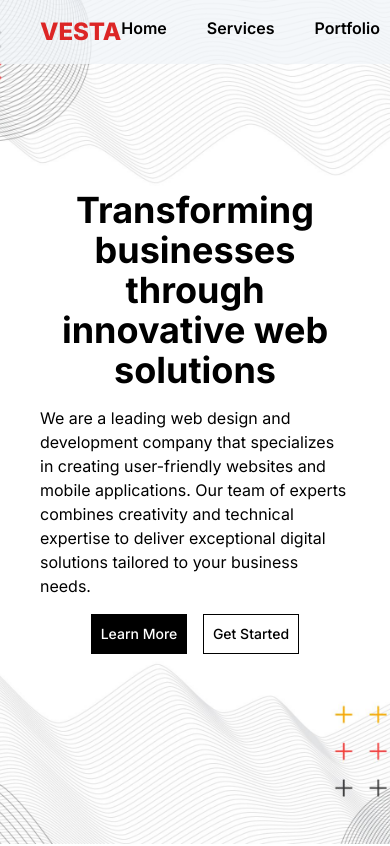
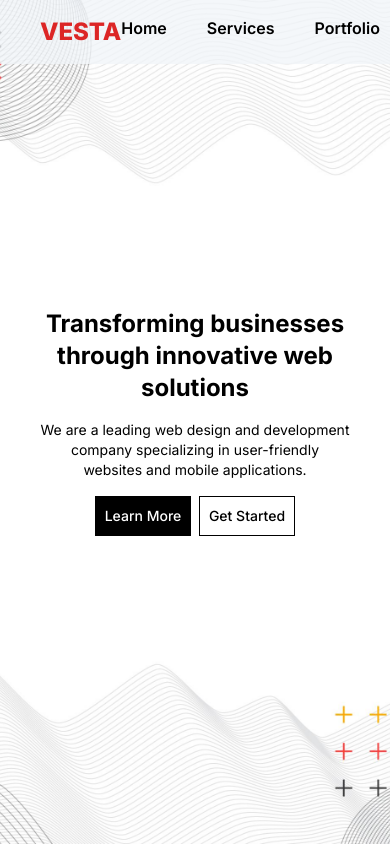
Before and after one commit to allanXQ/arcvesta_v2, a Next.js app: page / in a window 390 px wide. Shown: the top 846 px of the page. Built offline with nearby package versions, Linux system fonts and the light colour scheme.

Commit message:
responsive

```diff
--- a/src/app/page.tsx
+++ b/src/app/page.tsx
@@ -12,27 +12,21 @@ import Pricing from "./components/pricing";
 export default function Home() {
   return (
     <main className="flex flex-col items-center justify-between min-w-full gap-20">
-      <div id="header-container" className="min-w-full">
       <div
         id="hero"
-          className="flex items-center justify-center min-w-full min-h-screen "
+        className="flex items-center justify-center min-w-full min-h-screen px-4 md:px-10"
       >
-          <div className="flex flex-col items-center p-10 max-w-3xl gap-4">
-            <h1 className="text-4xl text-center font-bold">
+        <div className="flex flex-col items-center p-6 max-w-xl md:max-w-3xl gap-4 text-center">
+          <h1 className="text-2xl md:text-4xl font-bold">
             Transforming businesses through innovative web solutions
-              {/* Modern. user-friendly creative, functional */}
           </h1>
-            <p>
-              We are a leading web design and development company that
-              specializes in creating user-friendly websites and mobile
-              applications. Our team of experts combines creativity and
-              technical expertise to deliver exceptional digital solutions
-              tailored to your business needs.
+          <p className="text-sm md:text-base">
+            We are a leading web design and development company specializing in
+            user-friendly websites and mobile applications.
           </p>
-            <div className="flex gap-4">
+          <div className="flex gap-2 md:gap-4">
             <DarkButton>Learn More</DarkButton>
             <LightButton>Get Started</LightButton>
-            </div>
           </div>
         </div>
       </div>
```
Lines whose indentation alone changed are shown as unchanged.
